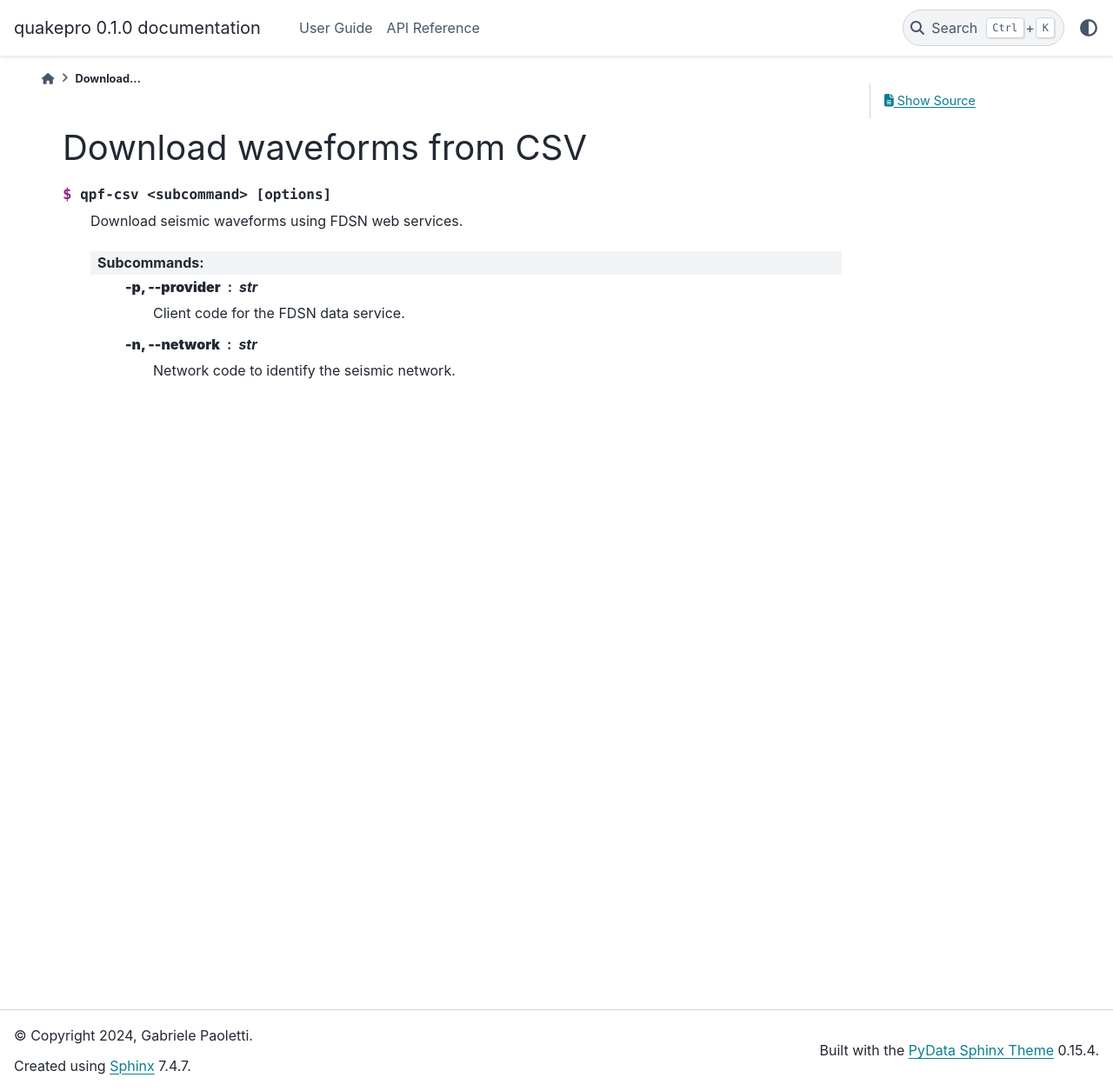
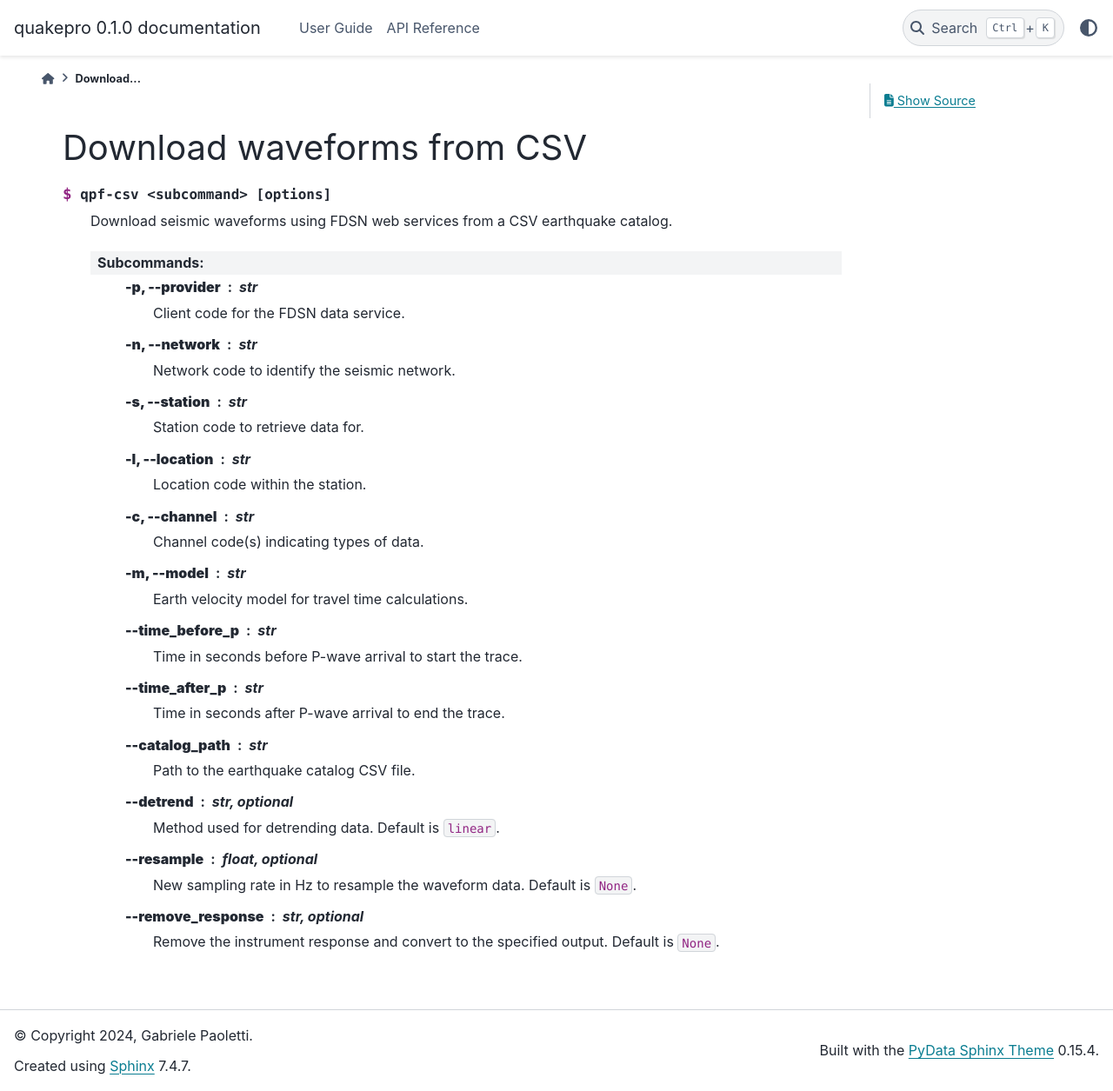
Before and after one commit to gabrielepaoletti/quakepro, a Sphinx documentation site: the page built from docs/source/documentation/scripts/fetcher_csv.rst, in a window 1280 px wide and 1255 px high. Shown: the whole window at 87% size. Built offline with Sphinx 7.4.7 and the PyData theme 0.15.4, drawn with Linux system fonts in a browser that asks for light colours.

Commit message:
Update docs

```diff
--- a/docs/source/documentation/scripts/fetcher_csv.rst
+++ b/docs/source/documentation/scripts/fetcher_csv.rst
@@ -3,7 +3,7 @@
 
 .. option:: $ qpf-csv <subcommand> [options]
 
-    Download seismic waveforms using FDSN web services.
+    Download seismic waveforms using FDSN web services from a CSV earthquake catalog.
 
     :Subcommands:
         **-p, --provider** : *str*
@@ -11,3 +11,33 @@
 
         **-n, --network** : *str*
             Network code to identify the seismic network.
+
+        **-s, --station** : *str*
+            Station code to retrieve data for.
+
+        **-l, --location** : *str*
+            Location code within the station.
+
+        **-c, --channel** : *str*
+            Channel code(s) indicating types of data.
+
+        **-m, --model** : *str*
+            Earth velocity model for travel time calculations.
+
+        **--time_before_p** : *str*
+            Time in seconds before P-wave arrival to start the trace.
+
+        **--time_after_p** : *str*
+            Time in seconds after P-wave arrival to end the trace.
+
+        **--catalog_path** : *str*
+            Path to the earthquake catalog CSV file.
+
+        **--detrend** : *str, optional*
+            Method used for detrending data. Default is ``linear``.
+
+        **--resample** : *float, optional*
+            New sampling rate in Hz to resample the waveform data. Default is ``None``.
+
+        **--remove_response** : *str, optional*
+            Remove the instrument response and convert to the specified output. Default is ``None``.
```
